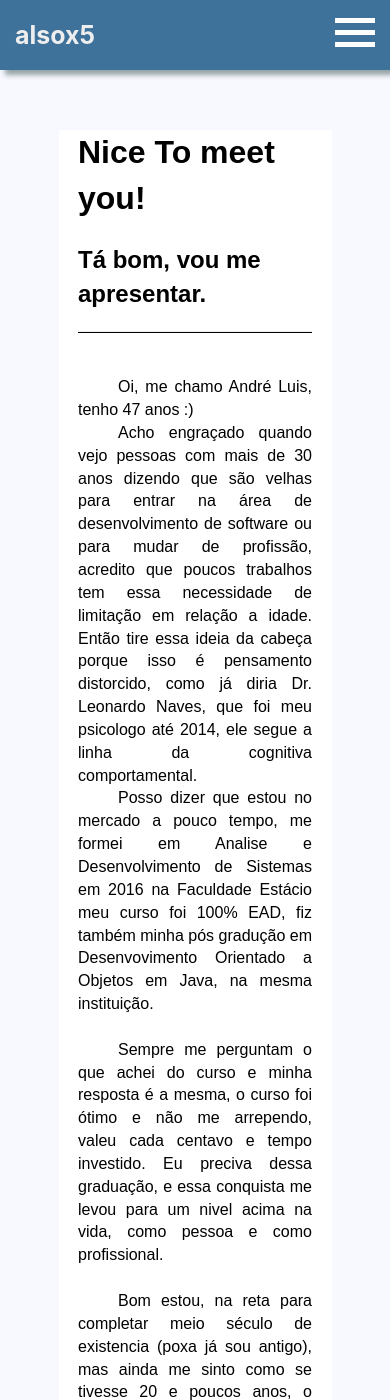
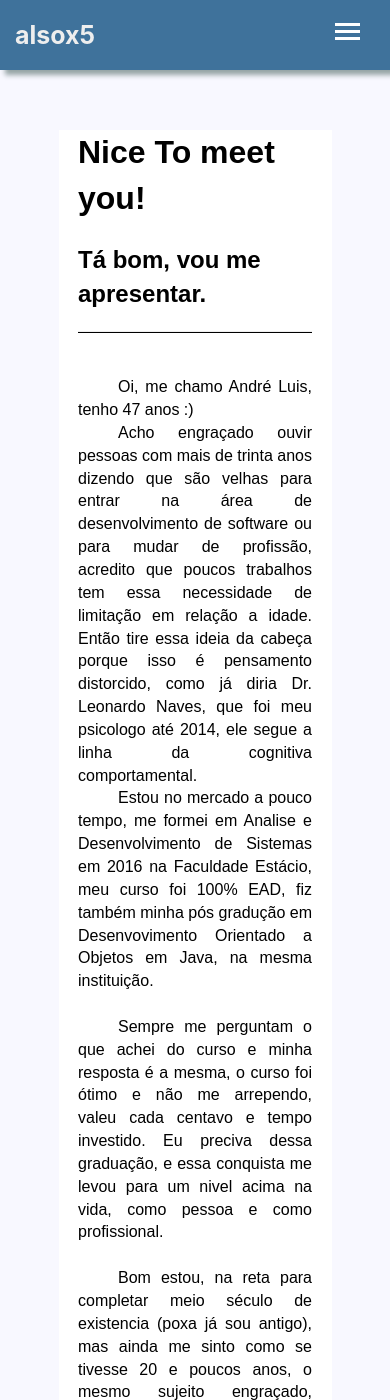
Before and after one commit to alsox5/alsox5.github.io, a Jekyll site: the page built from _posts/2019-07-10-nice-to-meet-you.html, in a window 390 px wide and 1400 px high. Built offline with Jekyll 4.4.1, drawn with Linux system fonts in a browser that asks for light colours.

Commit message:
commit com desenvolvendo primeiro artigo

```diff
--- a/_layouts/page.html
+++ b/_layouts/page.html
@@ -7,8 +7,8 @@ layout: default
     <h1>{{ page.title | escape }}</h1>
   </header>
 
-  <p>
+
     {{ content }}
-  </p>
+
 
 </article>
--- a/_posts/2019-07-10-nice-to-meet-you.html
+++ b/_posts/2019-07-10-nice-to-meet-you.html
@@ -13,8 +13,8 @@ hr{border-bottom: 1px solid black;}
 <hr>
 <br>
 <p>Oi, me chamo André Luis, tenho 47 anos :)</p>
-<p>Acho engraçado quando vejo pessoas com mais de 30 anos dizendo que são velhas para entrar na área de desenvolvimento de software ou para mudar de profissão, acredito que poucos trabalhos tem essa necessidade de limitação em relação a idade. Então tire essa ideia da cabeça porque isso é pensamento distorcido, como já diria Dr. Leonardo Naves, que foi meu psicologo até 2014, ele segue a linha da cognitiva comportamental.</p>
-<p>Posso dizer que estou no mercado a pouco tempo, me formei em Analise e Desenvolvimento de Sistemas em 2016 na Faculdade Estácio meu curso foi 100% EAD, fiz também minha pós gradução em Desenvovimento Orientado a Objetos em Java, na mesma instituição.</p>
+<p>Acho engraçado ouvir pessoas com mais de trinta anos dizendo que são velhas para entrar na área de desenvolvimento de software ou para mudar de profissão, acredito que poucos trabalhos tem essa necessidade de limitação em relação a idade. Então tire essa ideia da cabeça porque isso é pensamento distorcido, como já diria Dr. Leonardo Naves, que foi meu psicologo até 2014, ele segue a linha da cognitiva comportamental.</p>
+<p>Estou no mercado a pouco tempo, me formei em Analise e Desenvolvimento de Sistemas em 2016 na Faculdade Estácio, meu curso foi 100% EAD, fiz também minha pós gradução em Desenvovimento Orientado a Objetos em Java, na mesma instituição.</p>
 <br>
 <p> Sempre me perguntam o que achei do curso e minha resposta é a mesma, o curso foi ótimo e não me arrependo, valeu cada centavo e tempo investido. Eu preciva dessa graduação, e essa conquista me levou para um nivel acima na vida, como pessoa e como profissional.</p>
 <br>
--- a/assets/css/btn-x.css
+++ b/assets/css/btn-x.css
@@ -19,8 +19,8 @@
     }
 
     span {
-        width: 40px;
-        height: 5px;
+        width: 25px;
+        height: 3px;
 
         top: 30px;
         left: -40px;
@@ -31,9 +31,9 @@
 
     span:before {
         content: '';
-        width: 40px;
-        height: 5px;
-        bottom: -12px;
+        width: 25px;
+        height: 3px;
+        bottom: -7px;
         position: absolute;
         background-color: #fff;
         transition: all .2s linear;
@@ -41,9 +41,9 @@
 
     span:after {
         content: '';
-        width: 40px;
-        height: 5px;
-        top: -12px;
+        width: 25px;
+        height: 3px;
+        top: -7px;
         position: absolute;
         background-color: #fff;
         transition: all .2s linear;
@@ -54,16 +54,17 @@
     }
 
     #check:checked  ~ label span:before{
-        transform: translate(0px, -12px) rotate(-45deg);
+        transform: translate(0px, -7px) rotate(-45deg);
     }
 
     #check:checked  ~ label span:after{
-        transform: translate(0px, 12px) rotate(45deg);
+        transform: translate(0px, 7px) rotate(45deg);
     }
 
+    /*
     #check:checked ~ label{
         border-radius: 50%;
-    }
+    }*/
 
     #check:checked ~ .menu {
         opacity: 1;
@@ -71,6 +72,7 @@
         margin-top: 70px;
         transition-delay: .2s;
     }
+
 }
 
 @media(min-width:1000px){
```
